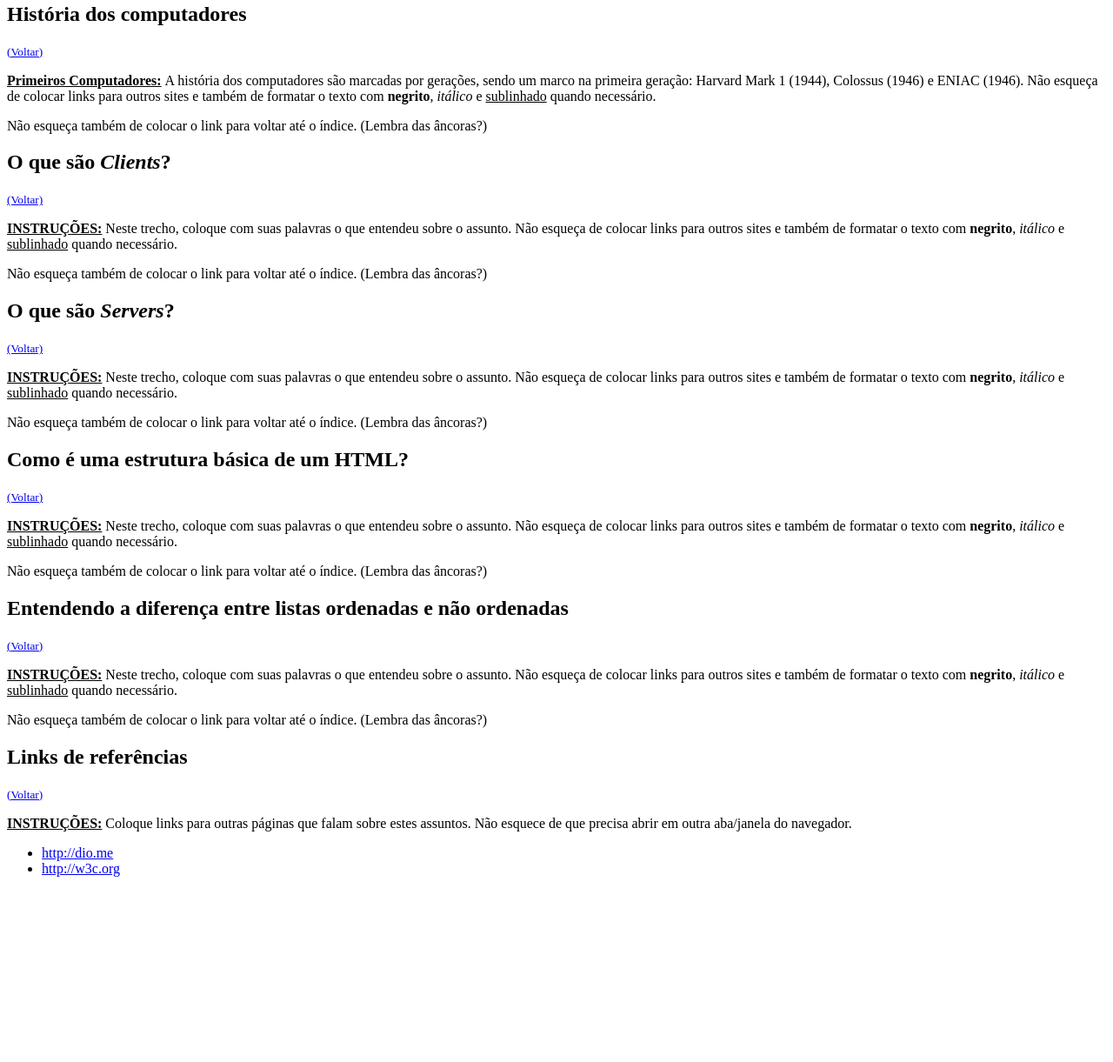
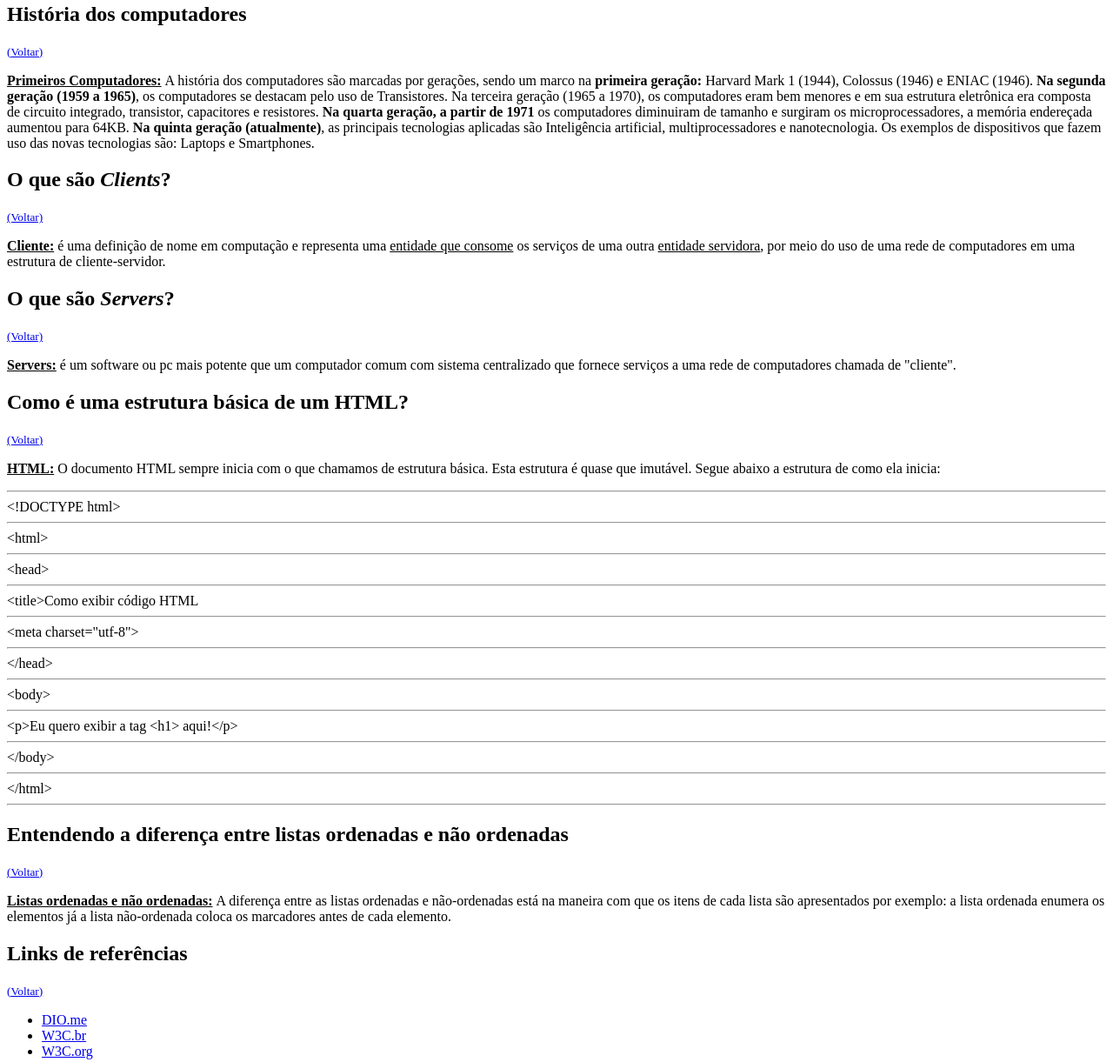
Before and after one commit to sscastilho/HTML-DIO, a plain HTML site: page Módulo 1 - Primeiros Passos com HTML - desafio.html in a window 1280 px wide. Shown: the part 308-1529 px from the top of the page at 87% size. Before the commit the page ends 1332 px from the top, so only its background shows below. Drawn offline with Linux system fonts and the light colour scheme.

Commit message:
Finalizado

```diff
--- a/Módulo 1 - Primeiros Passos com HTML - desafio.html
+++ b/Módulo 1 - Primeiros Passos com HTML - desafio.html
@@ -23,45 +23,56 @@
 
     <h2 id="História">História dos computadores</h2>
     <small><a href="#inicio">(Voltar)</a></small>
-    <p><strong><u>Primeiros Computadores:</u> </strong>A história dos computadores são marcadas por gerações, sendo um marco na primeira geração: Harvard Mark 1 (1944), Colossus (1946) e ENIAC (1946).
-       Não esqueça de colocar links para outros sites e também de formatar o texto com
-       <strong>negrito</strong>, <i>itálico</i> e <u>sublinhado</u> quando necessário.</p>
-    <p>Não esqueça também de colocar o link para voltar até o índice. (Lembra das âncoras?)</p>
+    <p><strong><u>Primeiros Computadores:</u> </strong>A história dos computadores são marcadas por gerações, sendo um marco na <strong>primeira geração:</strong> Harvard Mark 1 (1944), Colossus (1946) e ENIAC (1946).
+      <strong>Na segunda geração (1959 a 1965)</strong>, os computadores se destacam pelo uso de Transistores. Na terceira geração (1965 a 1970), os computadores eram bem menores e em sua estrutura eletrônica era composta de circuito integrado, transistor, capacitores e resistores.
+      <strong>Na quarta geração, a partir de 1971</strong> os computadores diminuiram de tamanho e surgiram os microprocessadores, a memória endereçada aumentou para 64KB.
+      <strong>Na quinta geração (atualmente)</strong>, as principais tecnologias aplicadas são Inteligência artificial, multiprocessadores e nanotecnologia. Os exemplos de dispositivos que fazem uso das novas tecnologias são: Laptops e Smartphones.
 
     <h2 id="Clients">O que são <i>Clients</i>?</h2>
     <small><a href="#inicio">(Voltar)</a></small>
-    <p><strong><u>INSTRUÇÕES:</u> </strong>Neste trecho, coloque com suas palavras o que entendeu sobre o assunto.
-       Não esqueça de colocar links para outros sites e também de formatar o texto com
-       <strong>negrito</strong>, <i>itálico</i> e <u>sublinhado</u> quando necessário.</p>
-    <p>Não esqueça também de colocar o link para voltar até o índice. (Lembra das âncoras?)</p>
+    <p><strong><u>Cliente:</u> </strong>é uma definição de nome em computação e representa uma <u>entidade que consome</u> os serviços de uma outra <u>entidade servidora</u>, por meio do uso de uma rede de computadores em uma estrutura de cliente-servidor.
 
     <h2 id="Servers">O que são <i>Servers</i>?</h2>
     <small><a href="#inicio">(Voltar)</a></small>
-    <p><strong><u>INSTRUÇÕES:</u> </strong>Neste trecho, coloque com suas palavras o que entendeu sobre o assunto.
-       Não esqueça de colocar links para outros sites e também de formatar o texto com
-       <strong>negrito</strong>, <i>itálico</i> e <u>sublinhado</u> quando necessário.</p>
-    <p>Não esqueça também de colocar o link para voltar até o índice. (Lembra das âncoras?)</p>
+    <p><strong><u>Servers:</u> </strong>é um software ou pc mais potente que um computador comum com sistema centralizado que fornece serviços a uma rede de computadores chamada de "cliente".
 
     <h2 id="HTML">Como é uma estrutura básica de um HTML?</h2>
     <small><a href="#inicio">(Voltar)</a></small>
-    <p><strong><u>INSTRUÇÕES:</u> </strong>Neste trecho, coloque com suas palavras o que entendeu sobre o assunto.
-       Não esqueça de colocar links para outros sites e também de formatar o texto com
-       <strong>negrito</strong>, <i>itálico</i> e <u>sublinhado</u> quando necessário.</p>
-    <p>Não esqueça também de colocar o link para voltar até o índice. (Lembra das âncoras?)</p>
+    <p><strong><u>HTML:</u> </strong>O documento HTML sempre inicia com o que chamamos de estrutura básica. Esta estrutura é quase que imutável. Segue abaixo a estrutura de como ela inicia:
+      <hr />
+
+&lt;!DOCTYPE html&gt;
+<hr />
+&lt;html&gt;
+<hr />
+&lt;head&gt;
+<hr />
+&lt;title&gt;Como exibir código HTML</title>
+<hr />
+&lt;meta charset="utf-8"&gt;
+<hr />
+&lt;/head&gt;
+<hr />
+&lt;body&gt;
+<hr />
+&lt;p&gt;Eu quero exibir a tag &lt;h1&gt; aqui!&lt;/p&gt;
+<hr />
+&lt;/body&gt;
+<hr />
+&lt;/html&gt;
+<hr />
 
     <h2 id="listas ordenadas e não ordenadas">Entendendo a diferença entre listas ordenadas e não ordenadas</h2>
     <small><a href="#inicio">(Voltar)</a></small>
-    <p><strong><u>INSTRUÇÕES:</u> </strong>Neste trecho, coloque com suas palavras o que entendeu sobre o assunto.
-       Não esqueça de colocar links para outros sites e também de formatar o texto com
-       <strong>negrito</strong>, <i>itálico</i> e <u>sublinhado</u> quando necessário.</p>
-    <p>Não esqueça também de colocar o link para voltar até o índice. (Lembra das âncoras?)</p>
+    <p><strong><u>Listas ordenadas e não ordenadas:</u> </strong>A diferença entre as listas ordenadas e não-ordenadas está na maneira com que os itens de cada lista são apresentados por exemplo: a lista ordenada enumera os elementos já a lista não-ordenada coloca os marcadores antes de cada elemento.
 
     <h2 id="referências">Links de referências</h2>
     <small><a href="#inicio">(Voltar)</a></small>
-    <p><strong><u>INSTRUÇÕES:</u> </strong>Coloque links para outras páginas que falam sobre estes assuntos. Não esquece de que precisa abrir em outra aba/janela do navegador.</p>
+
     <ul>
-        <li><a href="#">http://dio.me</a></li>
-        <li><a href="#">http://w3c.org</a></li>
+      <li><a href="http://dio.me" title="Clique Aqui" target="_self">DIO.me</a></li>
+      <li><a href="http://w3c.br" title="Clique Aqui" target="_self">W3C.br</a></li>
+      <li><a href="http://w3c.org" title="Clique Aqui" target="_self">W3C.org</a></li>
     </ul>
 
 </body>
```
Also changed, not shown: about.html (added, +9 -0 lines), index.html (added, +42 -0 lines).
